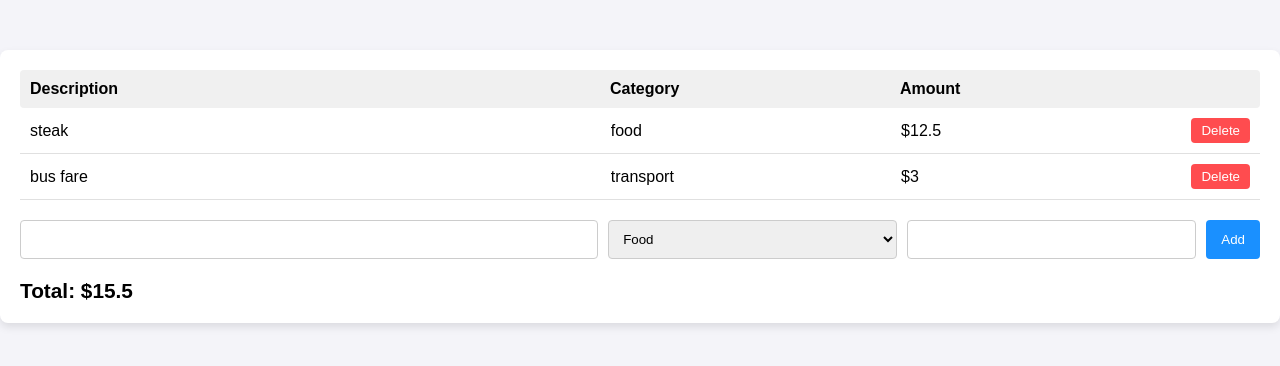
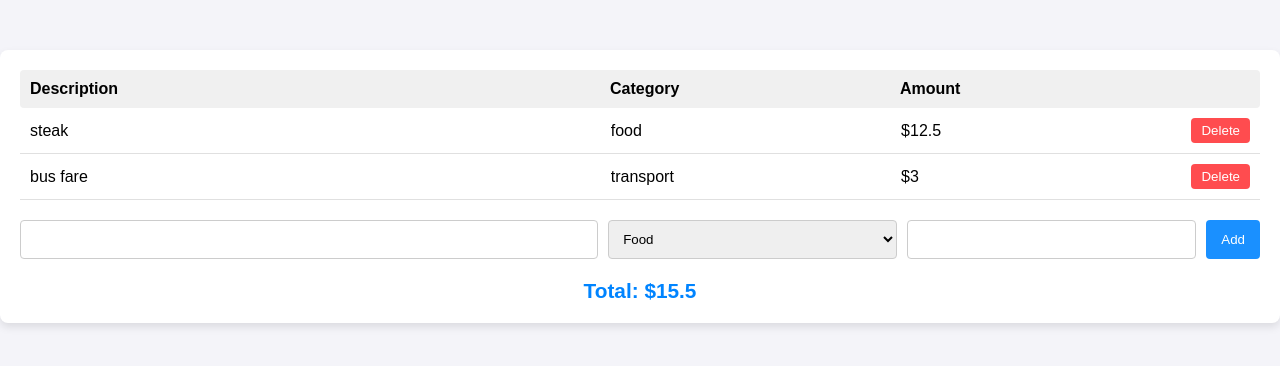
Before and after one commit to aymankhan555/React, a React (Vite) app in the folder Expense-Tracker/: page / in a window 1280 px wide. Shown: the top 366 px of the page. Built offline with nearby package versions, Linux system fonts and the light colour scheme.

Commit message:
added hover affect to list and slight changes to total display

```diff
--- a/Expense-Tracker/src/index.css
+++ b/Expense-Tracker/src/index.css
@@ -35,11 +35,12 @@ body {
   align-items: center;
   padding: 10px;
   border-bottom: 1px solid hsl(0, 0%, 88%);
-  transition: background-color 0.2s;
+  transition: background-color 0.2s, transform 0.3s;
 }
 
 .expense-list ol li:hover {
   background-color: hsl(0, 0%, 98%);
+  transform:translateX(5px);
 }
 
 .delete-button {
@@ -97,4 +98,6 @@ body {
   font-weight: bold;
   font-size: 1.3rem;
   margin-top:20px;
+  text-align: center;
+  color: hsl(209, 100%, 50%);
 }
```
